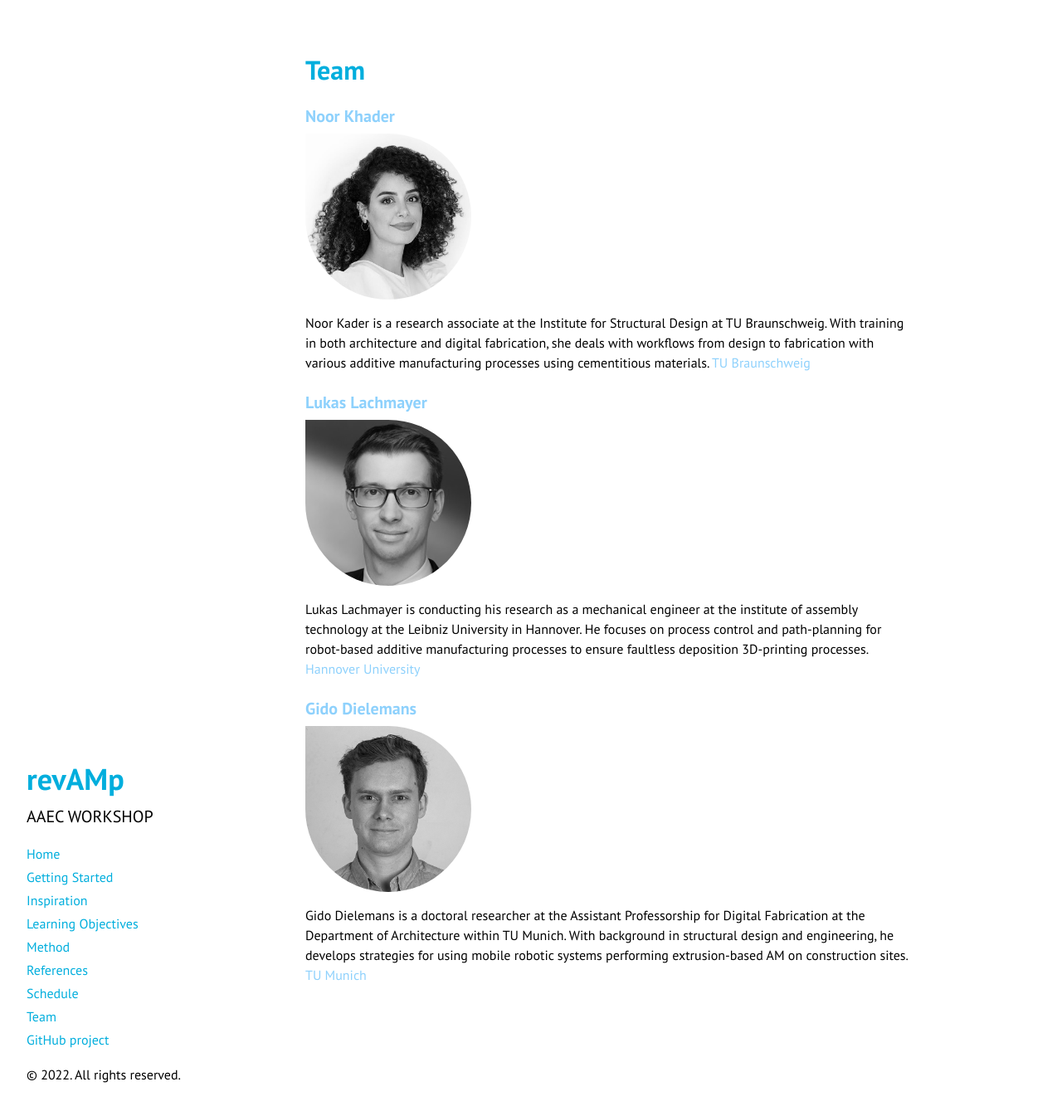
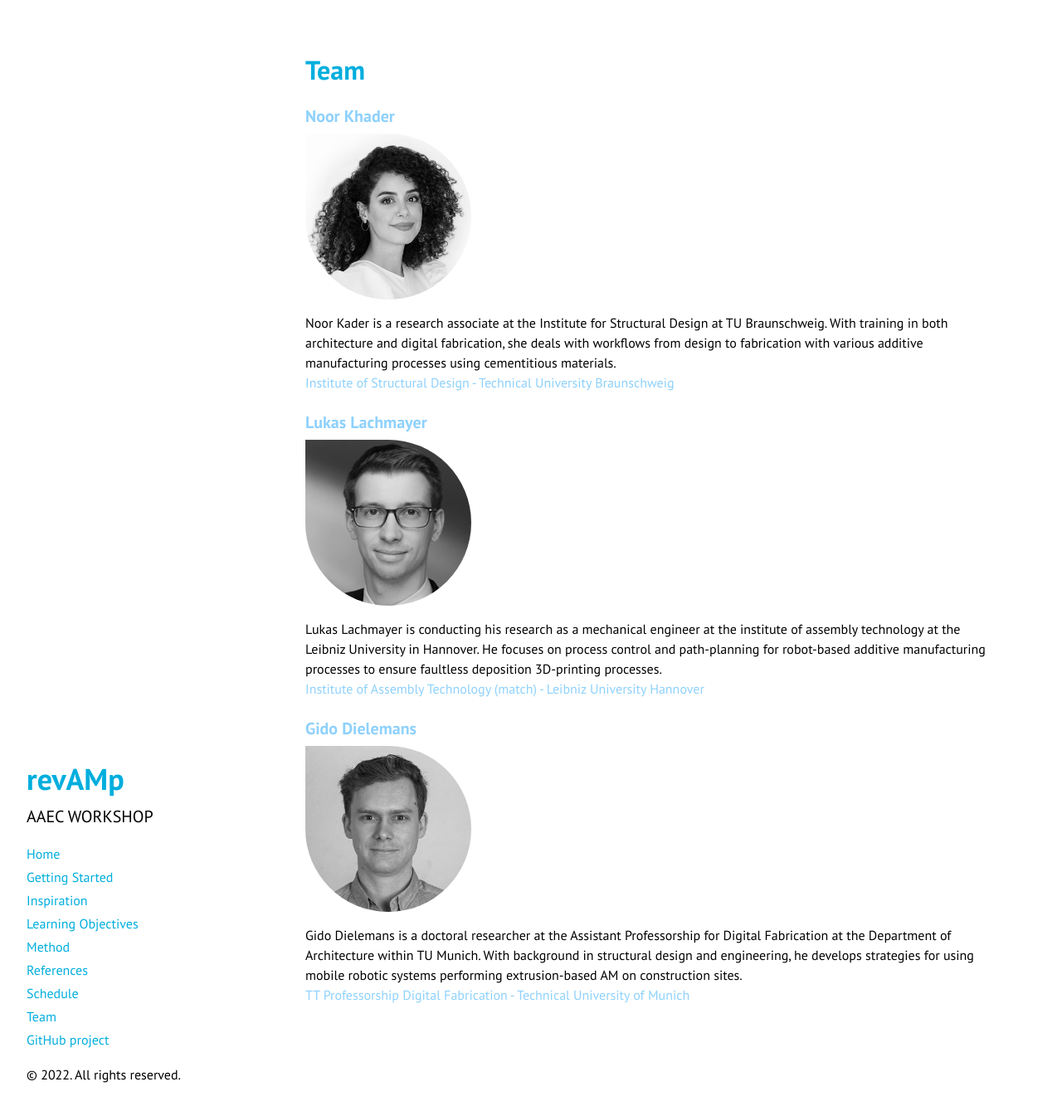
Before and after one commit to augmentedfabricationlab/workshop_aaec_revamp, a Jekyll site: the page built from docs/team.md, in a window 1280 px wide and 1339 px high. Shown: the whole window at 83% size. Built offline with Jekyll 4.4.1, drawn with Linux system fonts in a browser that asks for light colours; Markdown is read by kramdown in place of the engine named in the settings.

Commit message:
web_update

```diff
--- a/docs/public/css/hyde.css
+++ b/docs/public/css/hyde.css
@@ -128,7 +128,7 @@ a.sidebar-nav-item:focus {
 
 @media (min-width: 48em) {
   .content {
-    max-width: 48rem;
+    max-width: 65rem;
     margin-left: 20rem;
     margin-right: 2rem;
   }
--- a/docs/team.md
+++ b/docs/team.md
@@ -5,16 +5,16 @@ title: Team
 
 ### Noor Khader
 <img src="{{site.baseurl}}images/team-nk.jpg" alt="Noor Khader" style="width:200px" class="drop-corners">
-Noor Kader is a research associate at the Institute for Structural Design at TU Braunschweig. With training in both architecture and digital fabrication, she deals with workflows from design to fabrication with various additive manufacturing processes using cementitious materials.
-[TU Braunschweig](https://www.tu-braunschweig.de/ite/)
+Noor Kader is a research associate at the Institute for Structural Design at TU Braunschweig. With training in both architecture and digital fabrication, she deals with workflows from design to fabrication with various additive manufacturing processes using cementitious materials. <br />
+[Institute of Structural Design - Technical University Braunschweig](https://www.tu-braunschweig.de/ite/)
 
 ### Lukas Lachmayer
 <img src="{{site.baseurl}}images/team-ll.jpg" alt="Lukas Lachmayer" style="width:200px" class="drop-corners">
-Lukas Lachmayer is conducting his research as a mechanical engineer at the institute of assembly technology at the Leibniz University in Hannover. He focuses on process control and path-planning for robot-based additive manufacturing processes to ensure faultless deposition 3D-printing processes.
-[Hannover University](https://www.match.uni-hannover.de/de/)
+Lukas Lachmayer is conducting his research as a mechanical engineer at the institute of assembly technology at the Leibniz University in Hannover. He focuses on process control and path-planning for robot-based additive manufacturing processes to ensure faultless deposition 3D-printing processes. <br />
+[Institute of Assembly Technology (match) - Leibniz University Hannover](https://www.match.uni-hannover.de/de/)
 
 
 ### Gido Dielemans
 <img src="{{site.baseurl}}images/team-gd.jpg" alt="Gido Dielemans" style="width:200px" class="drop-corners">
-Gido Dielemans is a doctoral researcher at the Assistant Professorship for Digital Fabrication at the Department of Architecture within TU Munich. With background in structural design and engineering, he develops strategies for using mobile robotic systems performing extrusion-based AM on construction sites.
-[TU Munich](https://www.arc.ed.tum.de/arc/startseite/)
+Gido Dielemans is a doctoral researcher at the Assistant Professorship for Digital Fabrication at the Department of Architecture within TU Munich. With background in structural design and engineering, he develops strategies for using mobile robotic systems performing extrusion-based AM on construction sites. <br />
+[TT Professorship Digital Fabrication - Technical University of Munich](https://www.arc.ed.tum.de/df/)
```
Also changed, not shown: docs/_posts/2022-03-24-object_tracking.md (deleted, +0 -6 lines), docs/_posts/2022-03-26-design_princ.md (deleted, +0 -6 lines), docs/_posts/2022-03-27-hrc.md (deleted, +0 -6 lines).
